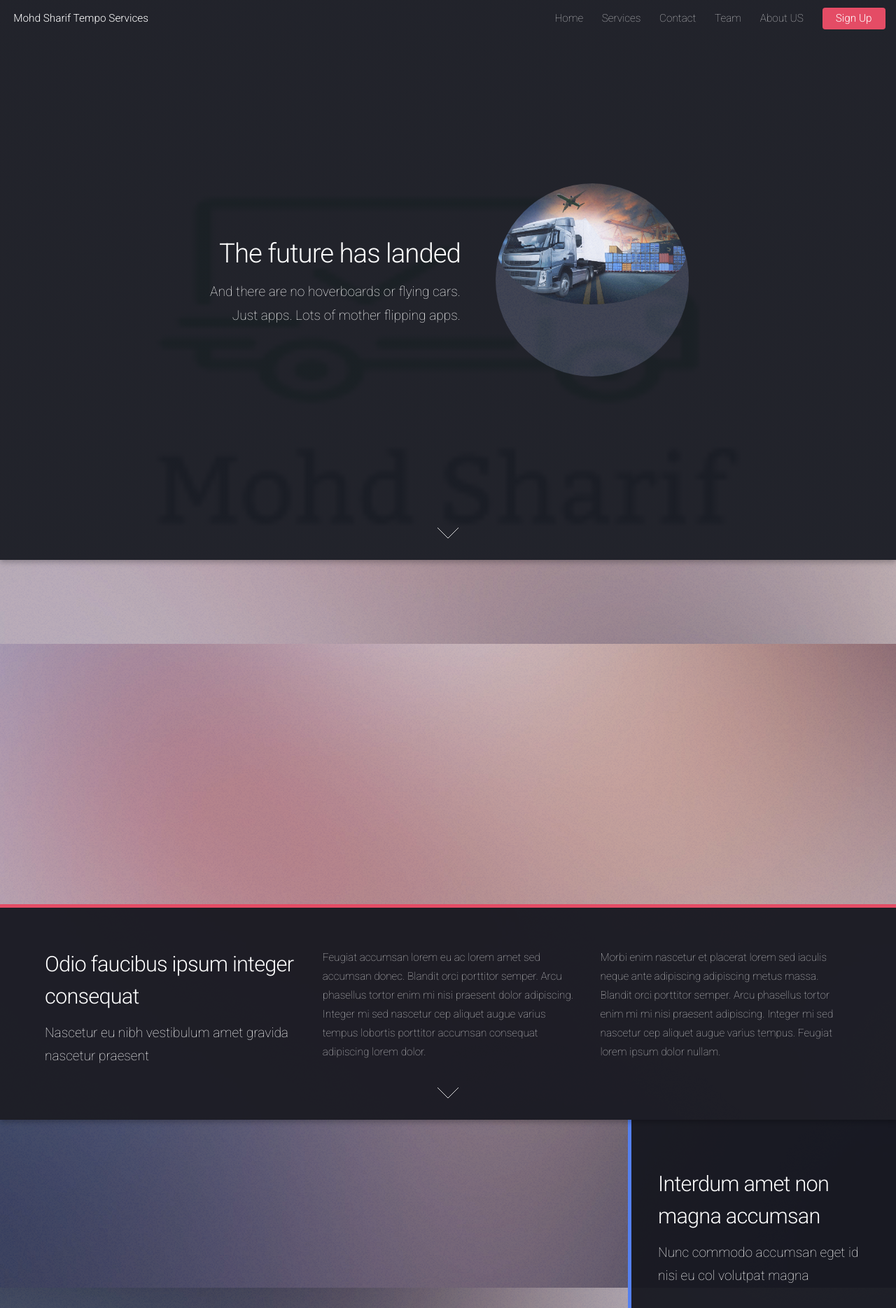
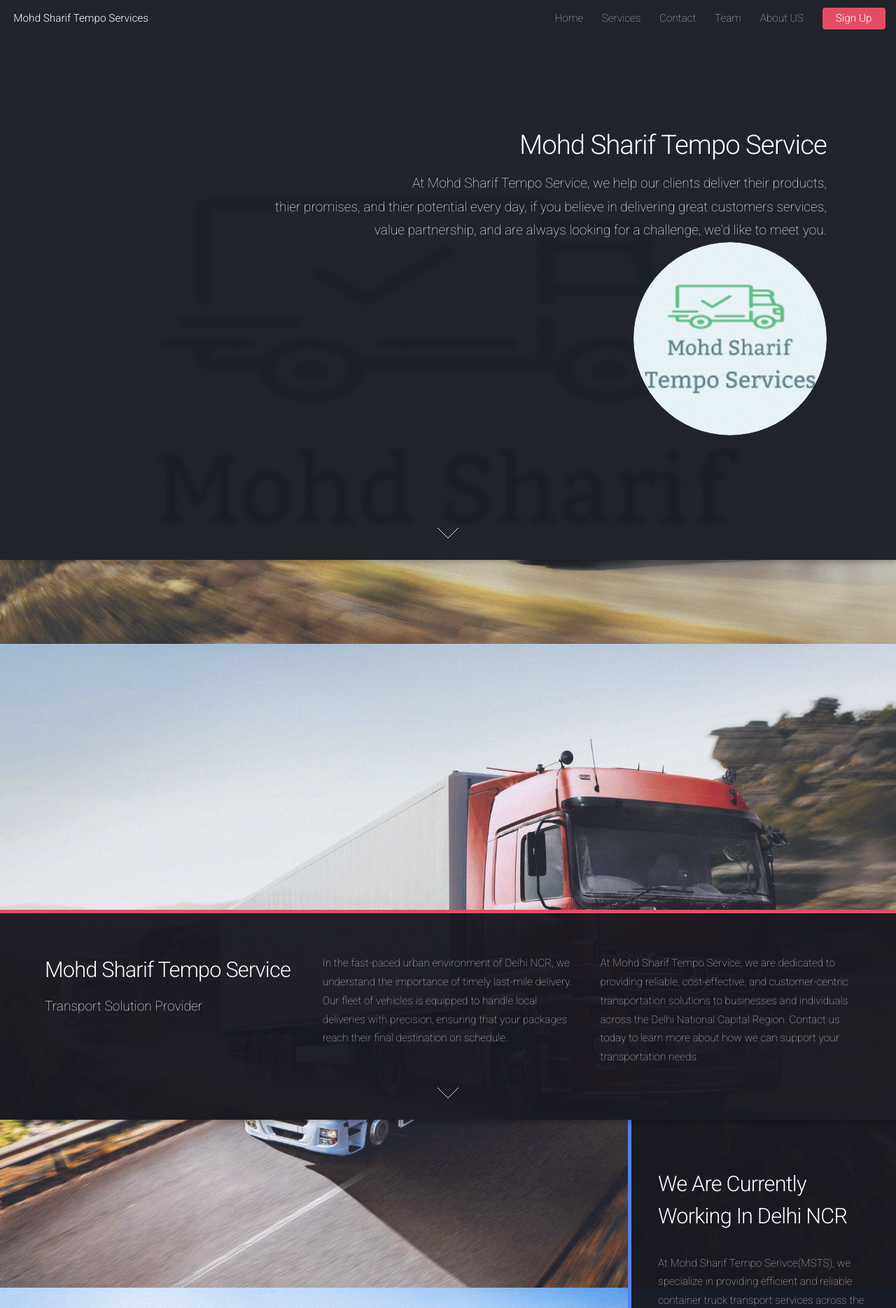
Before and after one commit to sharik619/Web-Site, a Flask app: page / in a window 1280 px wide. Shown: the top 1869 px of the page at 70% size. Run offline with Flask 3, Linux system fonts and the light colour scheme.

Commit message:
main content almost complate

```diff
--- a/templates/index.html
+++ b/templates/index.html
@@ -6,40 +6,40 @@
 				<section id="banner">
 					<div class="content">
 						<header>
-							<h2>The future has landed</h2>
-							<p>And there are no hoverboards or flying cars.<br />
-							Just apps. Lots of mother flipping apps.</p>
+							<h2>Mohd Sharif Tempo Service</h2>
+							<p>At Mohd Sharif Tempo Service, we help our clients deliver their products,<br />
+							thier promises, and thier potential every day, if you believe in delivering great customers services,<br>
+							value partnership, and are always looking for a challenge, we'd like to meet you.</p>
 						</header>
-						<span class="image"><img src="images/wp3704688-logistics-wallpapers.jpg" alt="" /></span>
+						<span class="image"><img src="static/images/Banner.jpg" alt="" /></span>
 					</div>
 					<a href="#one" class="goto-next scrolly">Next</a>
 				</section>
 
 			<!-- One -->
 				<section id="one" class="spotlight style1 bottom">
-					<span class="image fit main"><img src="images/pic02.jpg" alt="" /></span>
+					<span class="image fit main"><img src="static/images/pic01.jpg" alt="" /></span>
 					<div class="content">
 						<div class="container">
 							<div class="row">
 								<div class="col-4 col-12-medium">
 									<header>
-										<h2>Odio faucibus ipsum integer consequat</h2>
-										<p>Nascetur eu nibh vestibulum amet gravida nascetur praesent</p>
+										<h2>Mohd Sharif Tempo Service</h2>
+										<p>Transport Solution Provider</p>
 									</header>
 								</div>
 								<div class="col-4 col-12-medium">
-									<p>Feugiat accumsan lorem eu ac lorem amet sed accumsan donec.
-									Blandit orci porttitor semper. Arcu phasellus tortor enim mi
-									nisi praesent dolor adipiscing. Integer mi sed nascetur cep aliquet
-									augue varius tempus lobortis porttitor accumsan consequat
-									adipiscing lorem dolor.</p>
+									<p>In the fast-paced urban environment of Delhi NCR, we understand the importance
+									   of timely last-mile delivery. Our fleet of vehicles is equipped to handle local
+									   deliveries with precision, ensuring that your packages reach their final destination on schedule.</p>
 								</div>
 								<div class="col-4 col-12-medium">
-									<p>Morbi enim nascetur et placerat lorem sed iaculis neque ante
-									adipiscing adipiscing metus massa. Blandit orci porttitor semper.
-									Arcu phasellus tortor enim mi mi nisi praesent adipiscing. Integer
-									mi sed nascetur cep aliquet augue varius tempus. Feugiat lorem
-									ipsum dolor nullam.</p>
+									<p>At Mohd Sharif Tempo Service, we are dedicated to providing reliable, cost-effective,
+									   and customer-centric transportation solutions to businesses and individuals across the
+									   Delhi National Capital Region. Contact us today to learn more about how we can support
+									   your transportation needs.
+
+									</p>
 								</div>
 							</div>
 						</div>
@@ -49,13 +49,13 @@
 
 			<!-- Two -->
 				<section id="two" class="spotlight style2 right">
-					<span class="image fit main"><img src="images/pic03.jpg" alt="" /></span>
+					<span class="image fit main"><img src="static/images/pic02.jpg" alt="" /></span>
 					<div class="content">
 						<header>
-							<h2>Interdum amet non magna accumsan</h2>
-							<p>Nunc commodo accumsan eget id nisi eu col volutpat magna</p>
+							<h2>We Are Currently Working In Delhi NCR</h2>
+							<!-- <p>Nunc commodo accumsan eget id nisi eu col volutpat magna</p> -->
 						</header>
-						<p>Feugiat accumsan lorem eu ac lorem amet ac arcu phasellus tortor enim mi mi nisi praesent adipiscing. Integer mi sed nascetur cep aliquet augue varius tempus lobortis porttitor lorem et accumsan consequat adipiscing lorem.</p>
+						<p>At Mohd Sharif Tempo Serivce(MSTS), we specialize in providing efficient and reliable container truck transport services across the bustling Delhi National Capital Region (NCR). As a leading player in the logistics industry, we understand the importance of timely and secure transportation of goods, and we are committed to delivering excellence in every aspect of our operations. Whether you're a manufacturer, importer, exporter, or logistics manager, you can rely on us to handle your cargo with utmost care and professionalism. Our fleet of state-of-the-art container trucks, coupled with experienced drivers and a dedicated support team, ensures that your goods are delivered safely and on schedule. From local deliveries within Delhi NCR to interstate transport to neighboring states, we offer comprehensive solutions tailored to meet your specific transportation needs. Experience the convenience and efficiency of MSTS as we strive to exceed your expectations and become your trusted logistics partner. Get in touch with us today to learn more about our services and how we can help streamline your supply chain operations.</p>
 						<ul class="actions">
 							<li><a href="#" class="button">Learn More</a></li>
 						</ul>
@@ -65,13 +65,14 @@
 
 			<!-- Three -->
 				<section id="three" class="spotlight style3 left">
-					<span class="image fit main bottom"><img src="images/pic04.jpg" alt="" /></span>
+					<span class="image fit main bottom"><img src="static/images/pic03.jpg" alt="" /></span>
 					<div class="content">
 						<header>
-							<h2>Interdum felis blandit praesent sed augue</h2>
-							<p>Accumsan integer ultricies aliquam vel massa sapien phasellus</p>
+							<h2>Full Truckload Services (FTL)</h2>
+							<!-- <p>Accumsan integer ultricies aliquam vel massa sapien phasellus</p> -->
 						</header>
-						<p>Feugiat accumsan lorem eu ac lorem amet ac arcu phasellus tortor enim mi mi nisi praesent adipiscing. Integer mi sed nascetur cep aliquet augue varius tempus lobortis porttitor lorem et accumsan consequat adipiscing lorem.</p>
+						<p>
+							We provide FTL service to our customers by leveraging our broad base of select branches as well as through our network of independent brokerage agents. We provide door-to door FTL service to our customers, in which the goods are loaded on to our vehicle at the premises of the customer and then delivered to the specified destination. This service is typically used by manufacturers that have large quantities of goods to be transported and is offered at a pre-determined price. In general, we provide FTL services to optimize capacity utilization of our vehicles or to those customers who offer attractive margins. We maintain our network of independent brokerage agents that have partnered with us for a number of years. Brokerage agents complement our network of our branches by widening access to customers requiring such FTL service..</p>
 						<ul class="actions">
 							<li><a href="#" class="button">Learn More</a></li>
 						</ul>
@@ -144,4 +145,4 @@
 					</div>
 				</section>
 
-			{% endblock %}
+			{% endblock 	%}
```
Also changed, not shown: static/images/Banner.jpg (renamed from images/Banner.jpg), static/images/banner.jpg, static/images/pic01.jpg, static/images/pic02.jpg, static/images/pic03.jpg, static/images/pic04.jpg, static/images/pic05.jpg, static/images/pic06.jpg, static/images/pic07.jpg (deleted), static/images/pic08.jpg (deleted).
